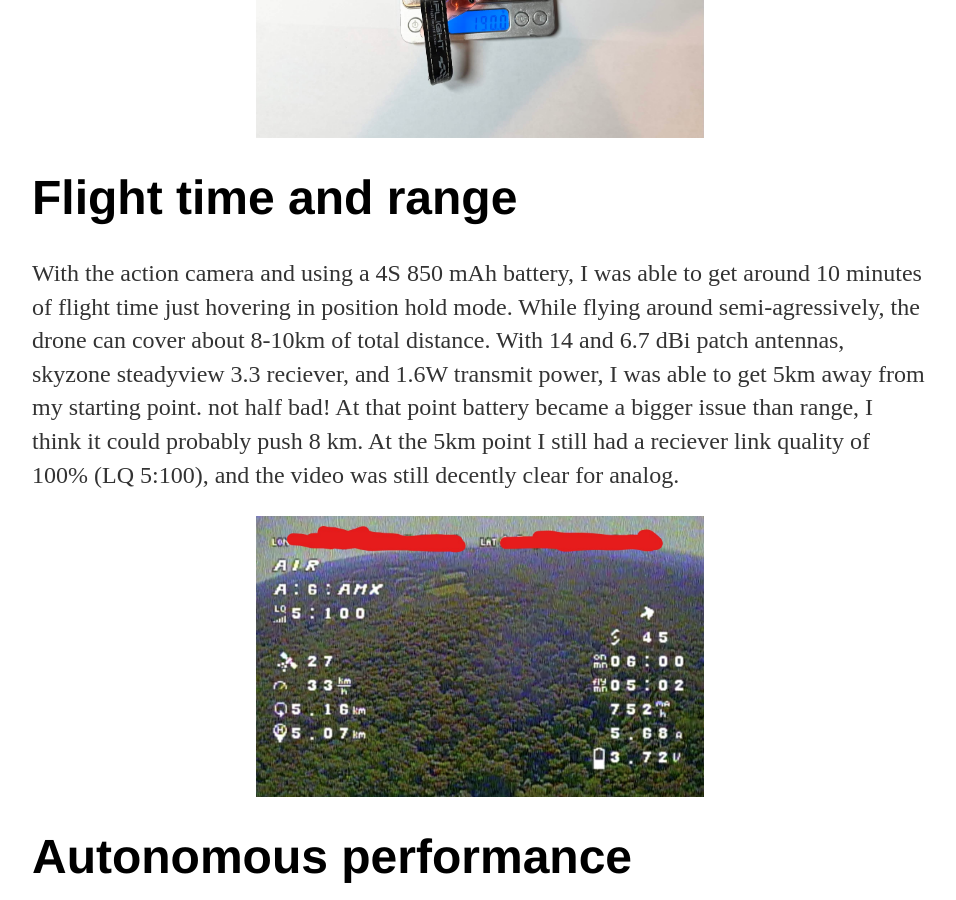
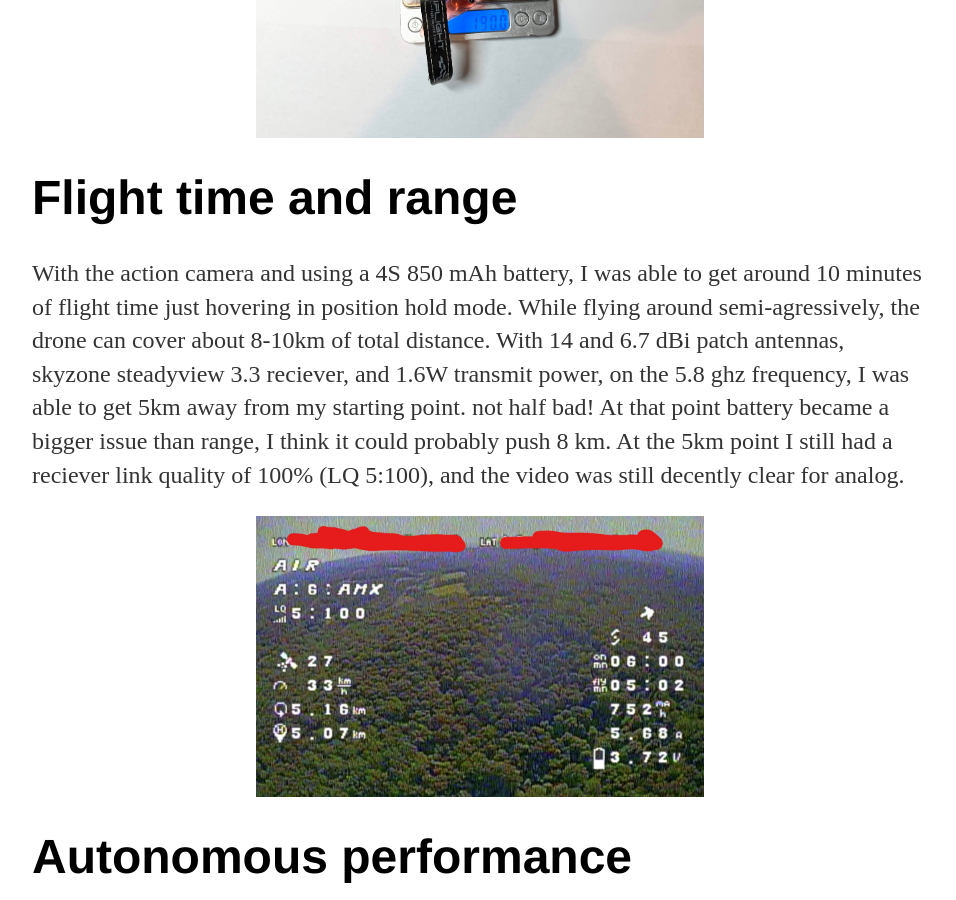
Before and after one commit to tfu1897/tfu1897.github.io, a Jekyll site: the page built from Projects/drone.html, in a window 1280 px wide and 900 px high, scrolled down 1442 px. Shown: the whole window, without its empty margins (160-1116 px from the left). Built offline with Jekyll 4.4.1, drawn with Linux system fonts in a browser that asks for light colours; some of the changed text lies outside the part shown.

Commit message:
Update drone.html

```diff
--- a/Projects/drone.html
+++ b/Projects/drone.html
@@ -14,7 +14,7 @@
 	<p>Without the battery and including the action camera, the drone ended up weighing 190g, which is a bit on the heavy side.  </p>
 	<img src="{{ 'images/weight.jpg' | relative_url }}" class="centered-image">
 	<h1>Flight time and range </h1>
-	<p>With the action camera and using a 4S 850 mAh battery, I was able to get around 10 minutes of flight time just hovering in position hold mode.  While flying around semi-agressively, the drone can cover about 8-10km of total distance.  With 14 and 6.7 dBi patch antennas, skyzone steadyview 3.3 reciever, and 1.6W transmit power, I was able to get 5km away from my starting point. not half bad!  At that point battery became a bigger issue than range, I think it could probably push 8 km. At the 5km point I still had a reciever link quality of 100% (LQ 5:100), and the video was still decently clear for analog. </p>
+	<p>With the action camera and using a 4S 850 mAh battery, I was able to get around 10 minutes of flight time just hovering in position hold mode.  While flying around semi-agressively, the drone can cover about 8-10km of total distance.  With 14 and 6.7 dBi patch antennas, skyzone steadyview 3.3 reciever, and 1.6W transmit power, on the 5.8 ghz frequency, I was able to get 5km away from my starting point. not half bad!  At that point battery became a bigger issue than range, I think it could probably push 8 km. At the 5km point I still had a reciever link quality of 100% (LQ 5:100), and the video was still decently clear for analog. </p>
 	<img src="{{ 'images/picture.jpg' | relative_url }}" class="centered-image">
 	<h1>Autonomous performance</h1>
 	<p>I used Betaflight's GPS return to home and position hold features, and the drone reliably returns home.  Betaflight's autoland feature still leaves much to be desired, so usually I just manually land it. However, I didn't use a magnetometer (compass) so the drone has to calculate heading through GPS and inertial measurement, which isn't ideal for autonomous flight. The position hold is also just alright, it drifts a few feet, and doesn't really hover perfectly still. This is expected, because the drone only has GPS, barometer, and IMU, as GPS and barometer are only accurate up to a few feet.  Usually commerical drones have way better position hold because they have extra sensors like lidar and optical flow sensors, which are more precise at close distances. I wouldn't leave it alone in position hold mode.</p>
@@ -30,8 +30,8 @@
 	<p>This ESC only cost $17 on aliexpress! Very cheap and this drone isn't going to draw crazy current anyway.</p>
 	<p>Motors and props: HappyModel 1404 4800KV, Gemfan 4024 2 blade </p>
 	<p>Reciever: Radiomaster RP4TD </p>
-	<p>This reciever has true diversity (two recievers and two antennas that automatically switch).  Radio link will rarely be a problem on this drone, the video will drop out way before the radio. </p>
-	<p>Video transmitter: HGLRC Zeus 1.6W, A powerful 1.6W analog video transmitter to get the most range as possible. </p>
+	<p>This 2.4 ghz reciever has true diversity (two recievers and two antennas that automatically switch).  Radio link will rarely be a problem on this drone, the video will drop out way before the radio. </p>
+	<p>Video transmitter: HGLRC Zeus 1.6W, A powerful 1.6W 5.8 ghz analog video transmitter to get the most range as possible. </p>
 	<p>GPS: HGLRC M100 mini, A decent GPS, gets a lock in 5 minutes from a cold start. </p>
 	<p>Beeper: Vifly Finder 2 </p>
 	<p>This beeper has its own battery and can beep for a day, even if the main drone battery is dead. It can be configured to beep on power loss, radio loss, or a manual switch. </p>
```
